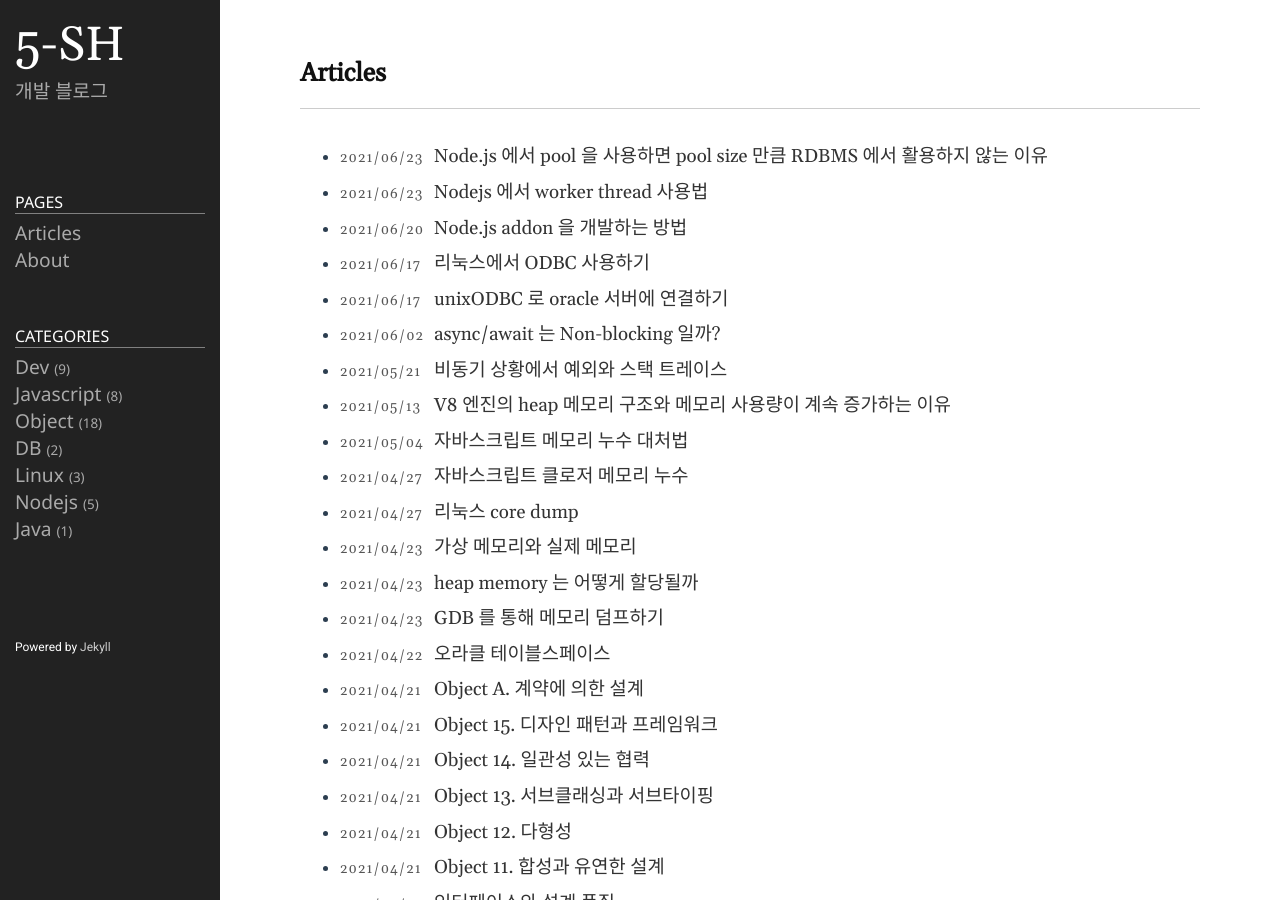
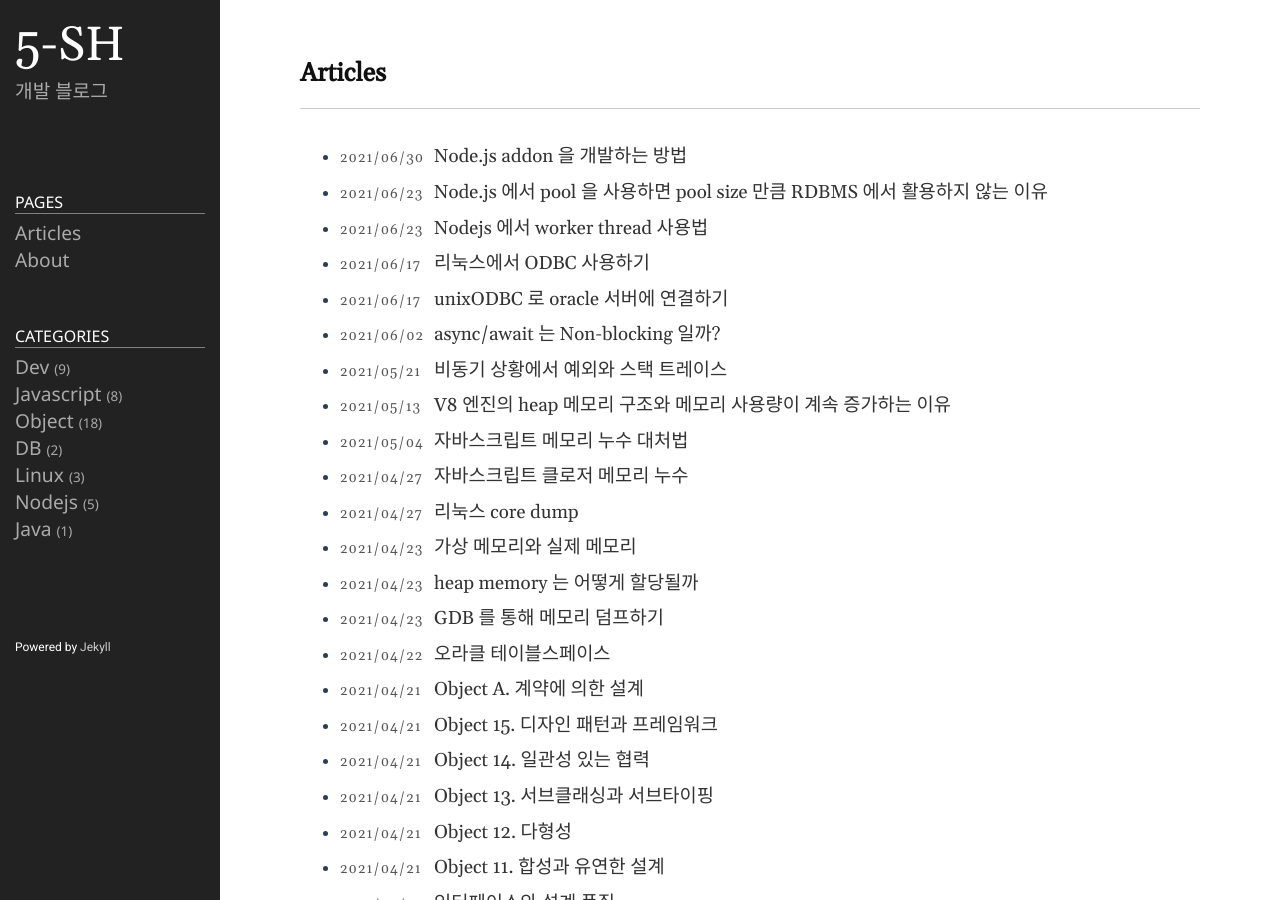
Before and after one commit to 5-SH/5-sh.github.io-deprecated, a Jekyll site: the page built from index.md, in a window 1280 px wide and 900 px high. Built offline with Jekyll 4.4.1, drawn with Linux system fonts in a browser that asks for light colours.

Commit message:
modify date

````diff
--- a/_posts/2021-06-30-nodejs-addon.md
+++ b/_posts/2021-06-30-nodejs-addon.md
@@ -1,7 +1,7 @@
 ---
 layout: post
 title: Node.js addon 을 개발하는 방법
-date: 2021-06-20 12:00:00 + 0900
+date: 2021-06-30 12:00:00 + 0900
 categories: Dev
 ref: Nodejs, addon
 ---
@@ -10,7 +10,7 @@ ref: Nodejs, addon
 ## 1. napi
 기존 v8, libuv, nan 을 사용해 개발한 addon 모듈은 API/ABI 안정성이 보장되지 못하고 Node.js 주요 릴리즈마다 재컴파일 해야한다.
 napi 는 v8 같은 js 런타임에 독립적이고 API/ABI 안정성이 보장된다. 그리고 Node.js 버전마다 재컴파일 하지 않아도 된다.
-```c
+```cpp
 #include <assert.h>
 #include <node_api.h>
 static napi_value Method(napi_env env, napi_callback_info info) {
@@ -36,7 +36,7 @@ static napi_value Init(napi_env env, napi_value exports) {
 NAPI_MODULE(NODE_GYP_MODULE_NAME, Init)
 ```
 #### + node-addon-api 모듈
-```c
+```cpp
 #include <napi.h>
 
 Napi::String Method(const Napi::CallbackInfo& info) {
@@ -54,7 +54,7 @@ NODE_API_MODULE(hello, Init)
 napi 활용을 단순화 하는 헤더 전용 래퍼 클래스
 
 ## 2. v8, libuv 라이브러리
-```c
+```cpp
 // hello.cc
 #include <node.h>
 
@@ -82,7 +82,7 @@ namespace demo {
 
 ## 3. nan
 Native abstractions for Node, 옛날에 사용하던 방법
-```c
+```cpp
 #include <nan.h>
 
 void Method(const Nan::FunctionCallbackInfo<v8::Value>& info) {
````
